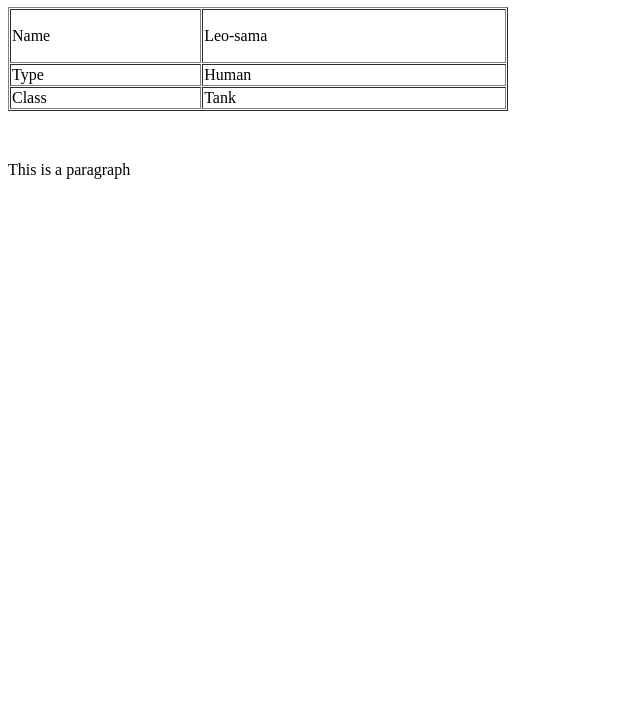
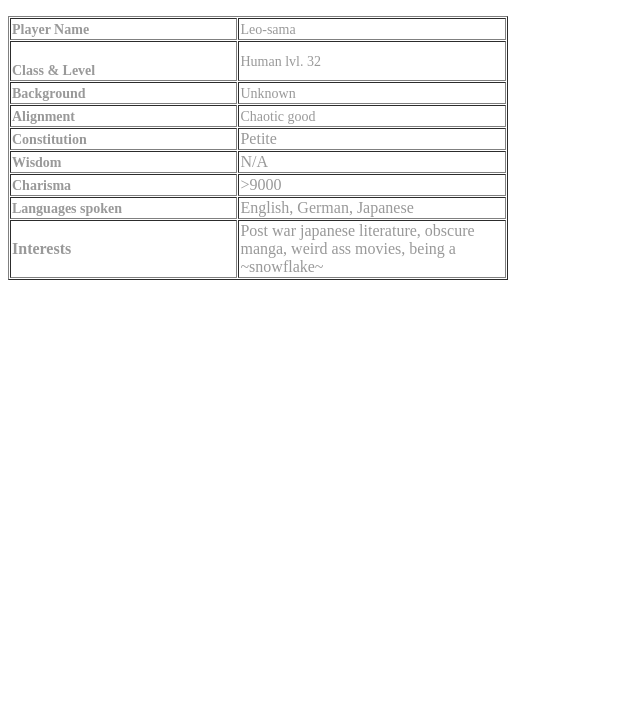
Before and after one commit to leozorz/leozorz.github.io, a plain HTML site: page index.html in a window 1280 px wide. Shown: the part 73-800 px from the top of the page, without its empty margins (0-640 px from the left). Drawn offline with Linux system fonts and the light colour scheme.

Commit message:
Update index.html

```diff
--- a/index.html
+++ b/index.html
@@ -5,31 +5,50 @@
   </head>
   <body>
 
-    <h1>Atributes</h1>
+	  <p><span style="font-size:20px"><span style="color:#2c3e50"><strong>Atributes</strong></span></span></p>
+
+<p>&nbsp;</p>
 
 <table border="1" cellpadding="1" cellspacing="1" style="width:500px">
 	<tbody>
 		<tr>
-			<td>
-			<p>Name</p>
-			</td>
-			<td>Leo-sama</td>
+			<td style="width:223px"><strong><span style="font-size:14px"><span style="color:#999999">Player Name</span></span></strong></td>
+			<td style="width:263px"><span style="font-size:14px"><span style="color:#999999">Leo-sama</span></span></td>
 		</tr>
 		<tr>
-			<td>Type</td>
-			<td>Human</td>
+			<td style="width:223px"><br />
+			<strong><span style="font-size:14px"><span style="color:#999999">Class &amp; Level</span></span></strong></td>
+			<td style="width:263px"><span style="font-size:14px"><span style="color:#999999">Human lvl. 32</span></span></td>
 		</tr>
 		<tr>
-			<td>Class</td>
-			<td>Tank</td>
+			<td style="width:223px"><strong><span style="font-size:14px"><span style="color:#999999">Background</span></span></strong></td>
+			<td style="width:263px"><span style="font-size:14px"><span style="color:#999999">Unknown</span></span></td>
+		</tr>
+		<tr>
+			<td style="width:223px"><strong><span style="font-size:14px"><span style="color:#999999">Alignment</span></span></strong></td>
+			<td style="width:263px"><span style="font-size:14px"><span style="color:#999999">Chaotic good</span></span></td>
+		</tr>
+		<tr>
+			<td style="width:223px"><span style="color:#999999"><strong><span style="font-size:14px">Constitution</span></strong> </span></td>
+			<td style="width:263px"><span style="color:#999999">Petite</span></td>
+		</tr>
+		<tr>
+			<td style="width:223px"><span style="color:#999999"><strong><span style="font-size:14px">Wisdom</span></strong></span></td>
+			<td style="width:263px"><span style="color:#999999">N/A</span></td>
+		</tr>
+		<tr>
+			<td style="width:223px"><span style="color:#999999"><strong><span style="font-size:14px">Charisma</span></strong></span></td>
+			<td style="width:263px"><span style="color:#999999">&gt;9000</span></td>
+		</tr>
+		<tr>
+			<td style="width:223px"><span style="color:#999999"><strong><span style="font-size:14px">Languages spoken</span></strong></span></td>
+			<td style="width:263px"><span style="color:#999999">English, German, Japanese</span></td>
+		</tr>
+		<tr>
+			<td style="width:223px"><strong><span style="color:#999999">Interests</span></strong></td>
+			<td style="width:263px"><span style="color:#999999">Post war japanese literature, obscure manga, weird ass movies, being a ~snowflake~&nbsp;</span></td>
 		</tr>
 	</tbody>
-</table>
-
-<p>&nbsp;</p>
-
-
-    <p>This is a paragraph</p>
 
   </body>
 </html>
```
Lines whose indentation alone changed are shown as unchanged.
